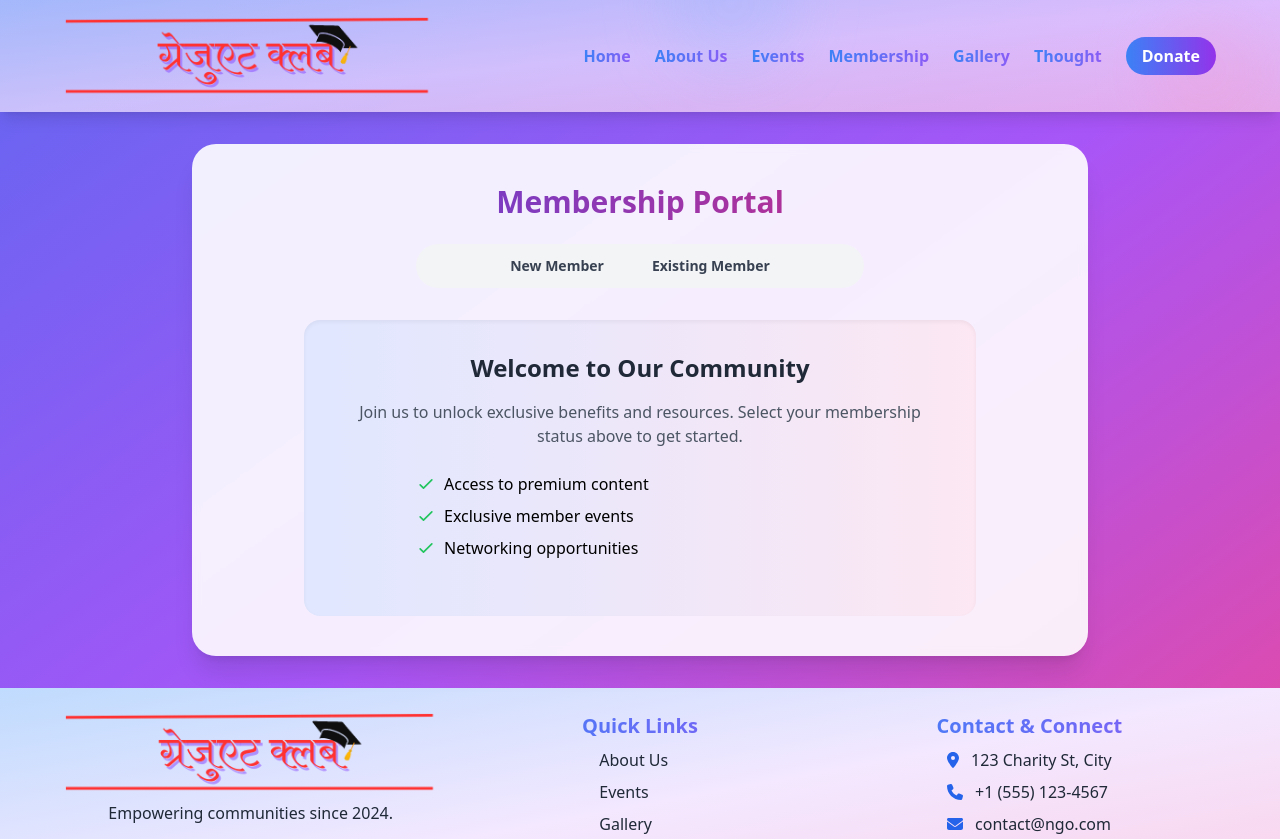
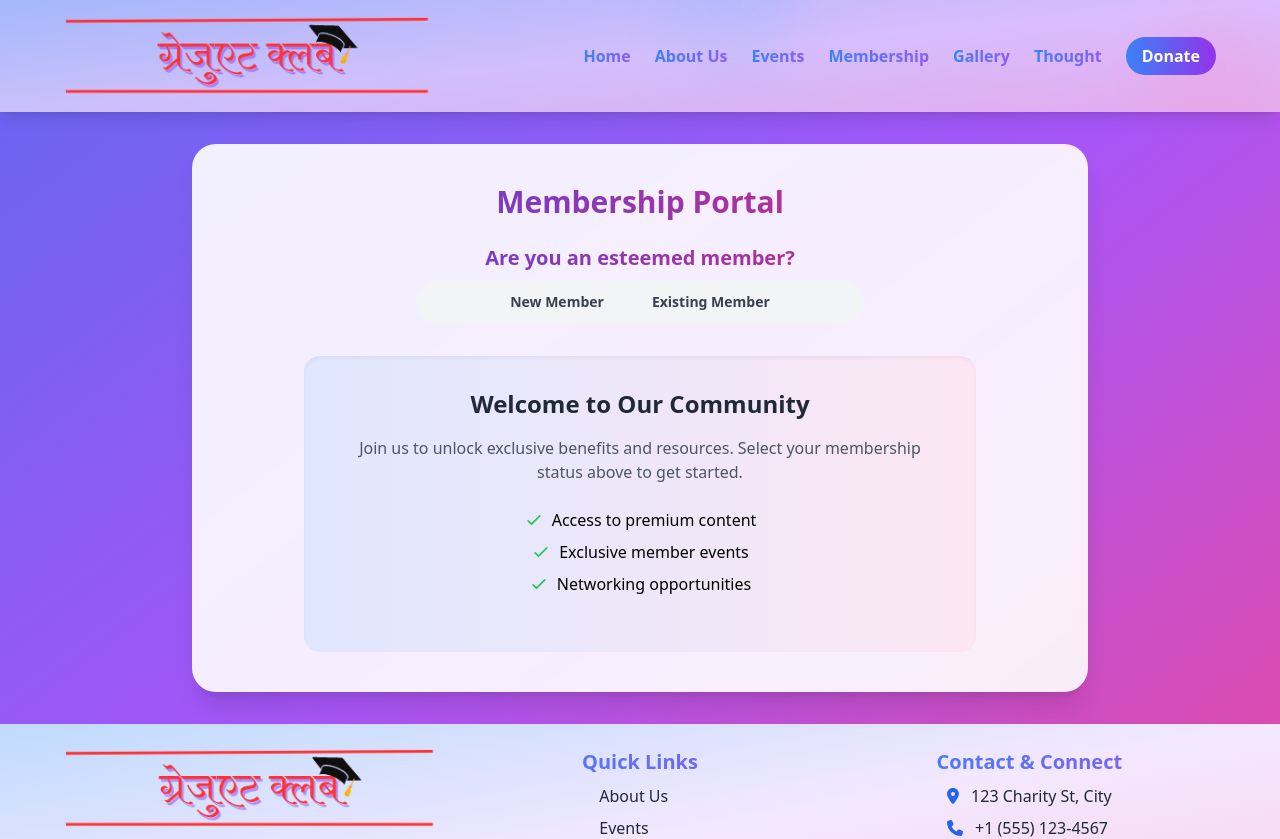
Before and after one commit to shankha7139/OPsir-NGO, a React (Create React App) app: page /membership in a window 1280 px wide. Shown: the top 839 px of the page. Built offline with nearby package versions, Linux system fonts and the light colour scheme.

Commit message:
Update Membership page with additional content

```diff
--- a/src/pages/Membership.jsx
+++ b/src/pages/Membership.jsx
@@ -23,6 +23,10 @@ const Membership = () => {
             <h1 className="text-2xl sm:text-3xl font-bold text-center mb-6 text-transparent bg-clip-text bg-gradient-to-r from-indigo-600 to-pink-600">
               Membership Portal
             </h1>
+
+            <h3 className="text-l sm:text-xl font-bold text-center mb-2 text-transparent bg-clip-text bg-gradient-to-r from-indigo-600 to-pink-600">
+              Are you an esteemed member?
+            </h3>
             <div className="flex justify-center">
               <div className="bg-gray-100 p-1 rounded-full w-full max-w-xs sm:max-w-md">
                 <div className="flex flex-col sm:flex-row justify-center">
@@ -93,16 +97,16 @@ const Membership = () => {
                   <p className="text-gray-600 mb-6">
                     Join us to unlock exclusive benefits and resources. Select your membership status above to get started.
                   </p>
-                  <ul className="text-left max-w-md mx-auto mb-6">
-                    <li className="flex items-center mb-2">
+                  <ul className="text-center max-w-md mx-auto mb-6">
+                    <li className="flex justify-center items-center mb-2">
                         <svg className="w-5 h-5 text-green-500 mr-2" fill="none" stroke="currentColor" viewBox="0 0 24 24" xmlns="http://www.w3.org/2000/svg"><path strokeLinecap="round" strokeLinejoin="round" strokeWidth="2" d="M5 13l4 4L19 7"></path></svg>
                         Access to premium content
                     </li>
-                    <li className="flex items-center mb-2">
+                    <li className="flex justify-center items-center mb-2">
                         <svg className="w-5 h-5 text-green-500 mr-2" fill="none" stroke="currentColor" viewBox="0 0 24 24" xmlns="http://www.w3.org/2000/svg"><path strokeLinecap="round" strokeLinejoin="round" strokeWidth="2" d="M5 13l4 4L19 7"></path></svg>
                         Exclusive member events
                     </li>
-                    <li className="flex items-center">
+                    <li className="flex justify-center items-center">
                         <svg className="w-5 h-5 text-green-500 mr-2" fill="none" stroke="currentColor" viewBox="0 0 24 24" xmlns="http://www.w3.org/2000/svg"><path strokeLinecap="round" strokeLinejoin="round" strokeWidth="2" d="M5 13l4 4L19 7"></path></svg>
                         Networking opportunities
                     </li>
```
Lines whose indentation alone changed are shown as unchanged.
